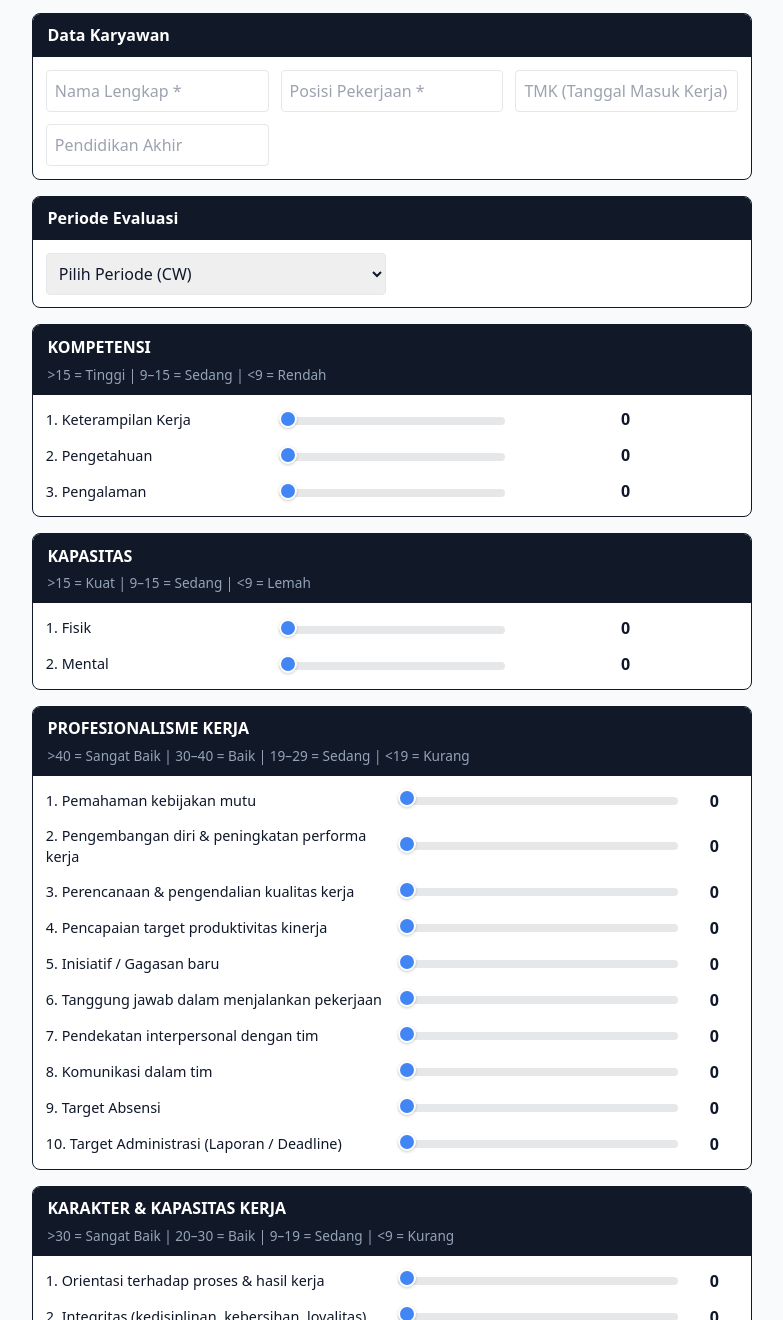
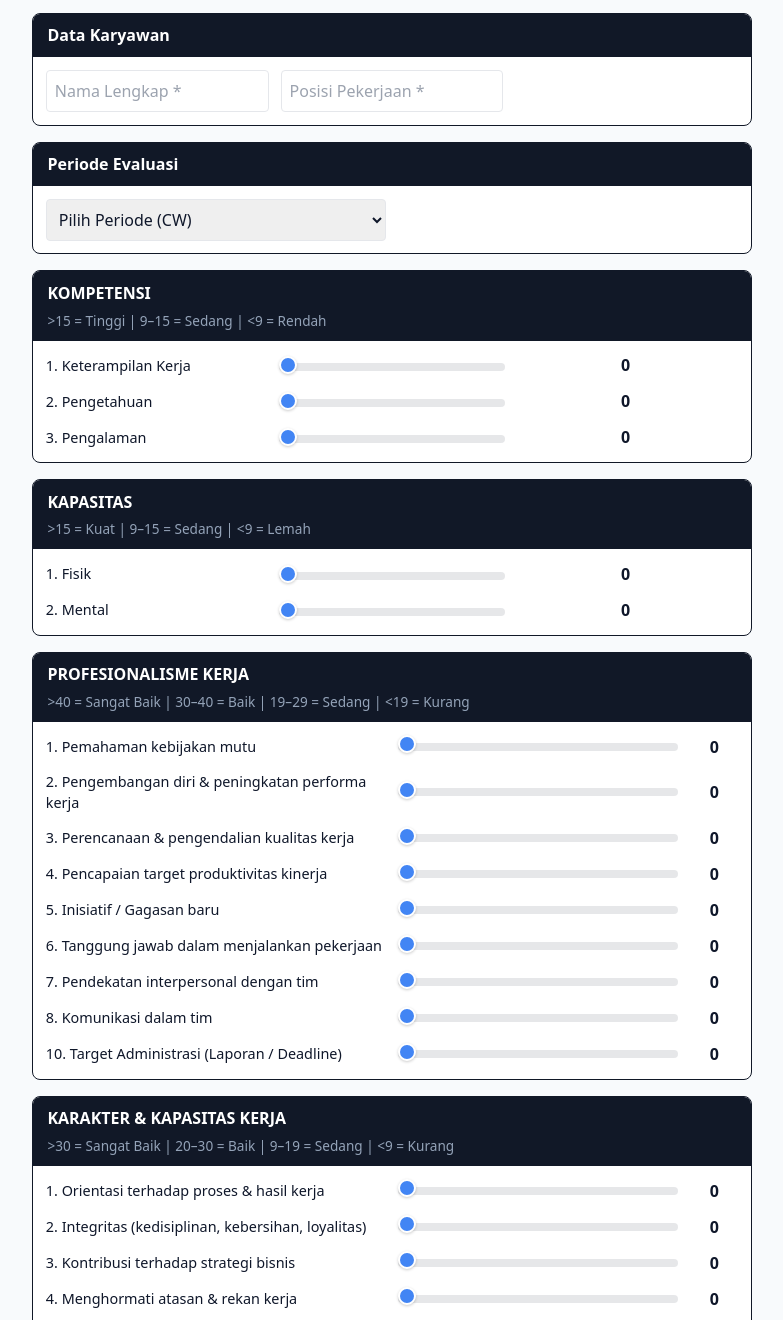
Before and after one commit to uttuktes/hrfeks, a plain HTML site: page index.html in a window 1280 px wide. Shown: the part 320-1640 px from the top of the page, without its empty margins (248-1031 px from the left). Drawn offline with nearby package versions, Linux system fonts and the light colour scheme.

Commit message:
Update index.html hrd only

```diff
--- a/index.html
+++ b/index.html
@@ -78,8 +78,6 @@
         <div class="card-body grid grid-cols-1 md:grid-cols-3 gap-3">
           <input id="nama" name="nama" placeholder="Nama Lengkap *" class="p-2 border rounded" required>
           <input id="posisi" name="posisi" placeholder="Posisi Pekerjaan *" class="p-2 border rounded" required>
-          <input id="tmk" name="tmk" placeholder="TMK (Tanggal Masuk Kerja)" class="p-2 border rounded">
-          <input id="pendidikan" name="pendidikan" placeholder="Pendidikan Akhir" class="p-2 border rounded">
         </div>
       </section>
 
@@ -219,13 +217,6 @@
             </div>
           </div>
 
-          <div class="grid grid-cols-1 sm:grid-cols-2 gap-3 items-center">
-            <label class="lbl-small">9. Target Absensi</label>
-            <div class="flex items-center gap-3">
-              <input class="slider profesional" type="range" name="p9" min="0" max="50" value="0">
-              <div class="val-badge" data-for="p9">0</div>
-            </div>
-          </div>
 
           <div class="grid grid-cols-1 sm:grid-cols-2 gap-3 items-center">
             <label class="lbl-small">10. Target Administrasi (Laporan / Deadline)</label>
```
